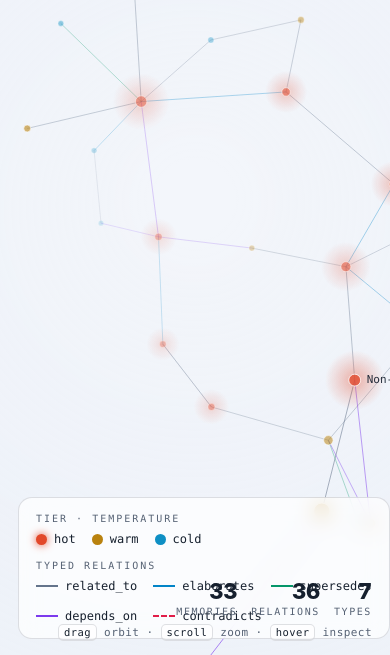
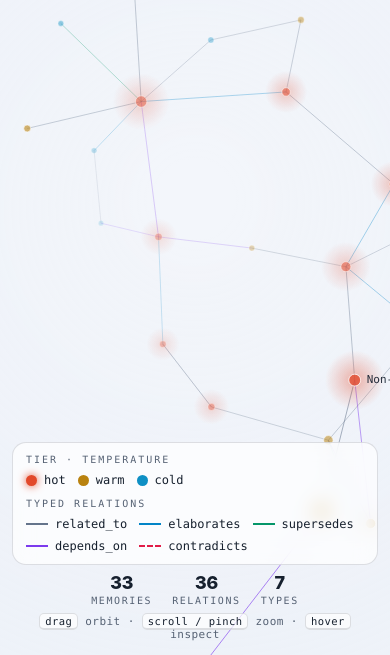
Before and after one commit to effecet/memory-persistor, a website: page index.html in a window 390 px wide. Shown: the part 189-844 px from the top of the page. Drawn offline with Linux system fonts and the light colour scheme.

Commit message:
[pages] fix: mobile layout — restore eyebrow, stack legend/stats, no overlap
The mobile rule hid the eyebrow (it's also a <p>) and the legend + stat card
overlapped on narrow screens. Now: hide only the description (:not(.eyebrow)),
stack legend above centered stats+hint, drop stats <380px, touch-accurate zoom hint.

```diff
--- a/index.html
+++ b/index.html
@@ -179,8 +179,30 @@
   #tip .t-type { border-left: 1px solid var(--card-brd); padding-left: 8px; }
 
   @media (max-width: 640px) {
-    #meta .stat-row { gap: 14px; }
-    #masthead p { display: none; }
+    /* hide only the description paragraph — NOT the eyebrow (also a <p>) */
+    #masthead p:not(.eyebrow) { display: none; }
+    #masthead { max-width: calc(100vw - 36px); }
+
+    /* stack the bottom chrome: legend above, stats + hint centered below */
+    #legend {
+      left: 12px; right: 12px; bottom: 90px;
+      padding: 11px 13px; gap: 11px;
+    }
+    #legend .leg-row { gap: 8px 12px; }
+
+    #meta {
+      left: 12px; right: 12px; bottom: 14px;
+      justify-items: center; text-align: center;
+    }
+    #meta .stat-row { justify-content: center; gap: 20px; }
+    #meta .stat { justify-items: center; }
+    #meta .stat b { font-size: 18px; }
+    .hint { text-align: center; }
+  }
+  @media (max-width: 380px) {
+    /* very narrow: the stats become noise — drop them, keep the hint */
+    #meta .stat-row { display: none; }
+    #legend { bottom: 46px; }
   }
   @media (prefers-reduced-motion: reduce) {
     #tip { transition: none; }
@@ -226,7 +248,7 @@
       <div class="stat"><b id="n-edges">0</b><span>relations</span></div>
       <div class="stat"><b>7</b><span>types</span></div>
     </div>
-    <div class="hint"><kbd>drag</kbd> orbit &middot; <kbd>scroll</kbd> zoom &middot; <kbd>hover</kbd> inspect</div>
+    <div class="hint"><kbd>drag</kbd> orbit &middot; <kbd>scroll / pinch</kbd> zoom &middot; <kbd>hover</kbd> inspect</div>
   </div>
 
   <div id="tip" role="status" aria-live="polite">
```
